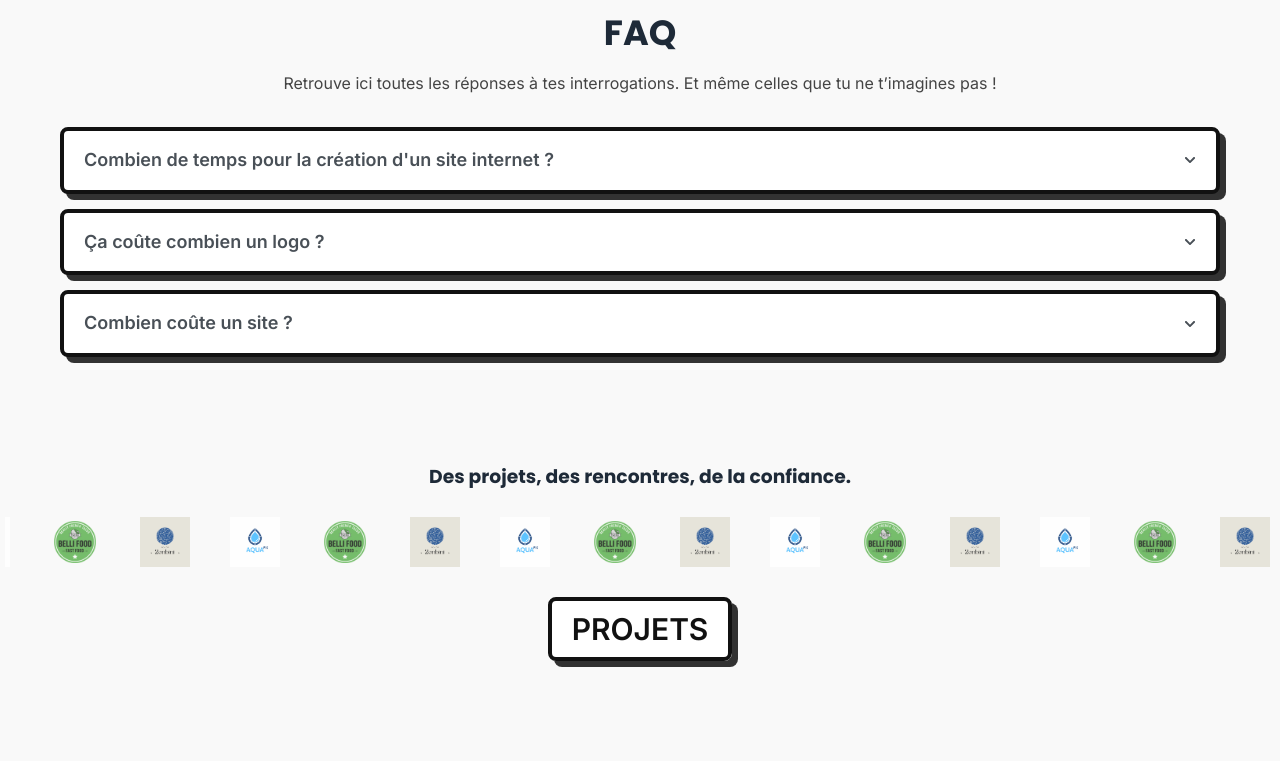
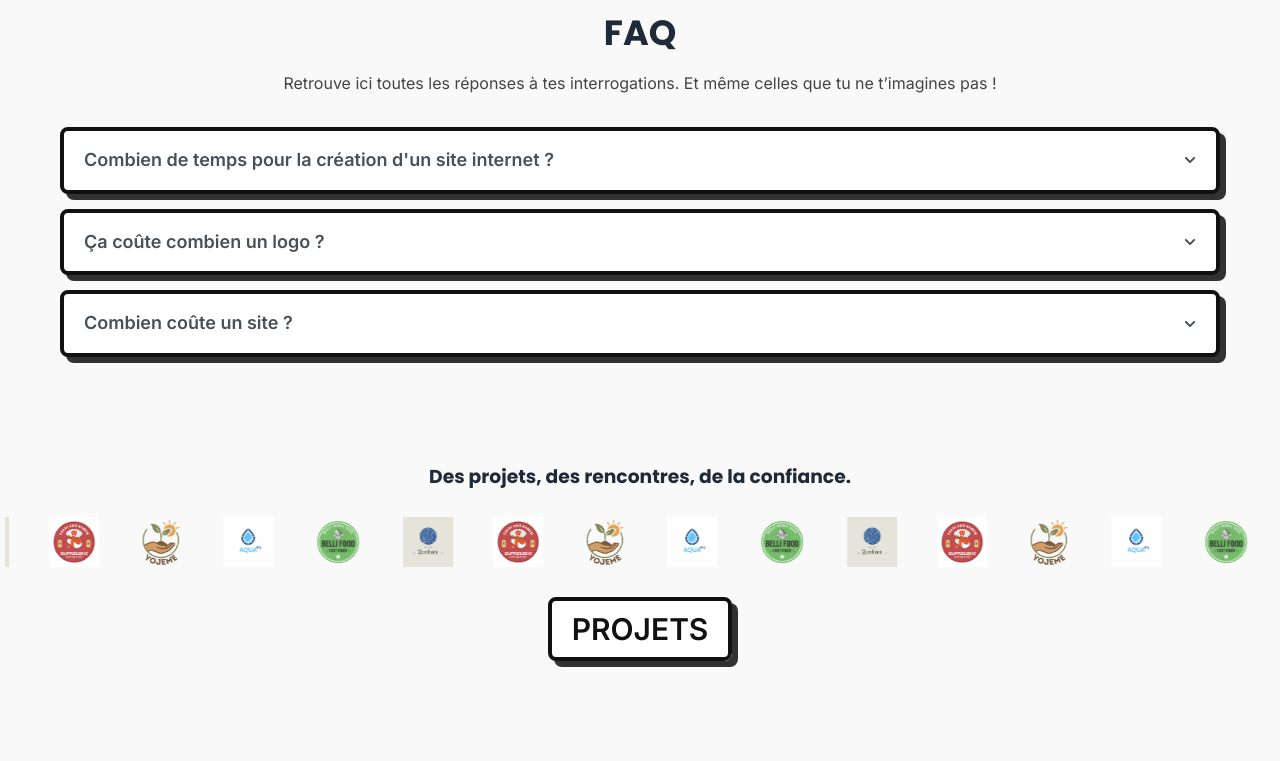
Before and after one commit to SupaKd/su-ado, a React (Vite) app: page / in a window 1280 px wide. Shown: the part 2102-2863 px from the top of the page. Built offline with nearby package versions, Linux system fonts and the light colour scheme.

Commit message:
Mon message de mise à jour

```diff
--- a/src/assets/scss/_layout.scss
+++ b/src/assets/scss/_layout.scss
@@ -54,7 +54,7 @@
     background: none;
     border: none;
     padding: 1rem;
-    font-size: 2rem;
+    font-size: 2.3rem;
     cursor: pointer;
     color: #111;
     transition: transform 0.3s ease;
@@ -120,7 +120,8 @@
       @include slide-top;
 
       &:hover {
-        color: $button;
+        color: $primary-color;
+        background-color: $text;
       }
     }
 
--- a/src/assets/scss/home/_hero.scss
+++ b/src/assets/scss/home/_hero.scss
@@ -1,7 +1,9 @@
 // ==============================
 // HERO
 // ==============================
-
+.home {
+  position: relative;
+}
 .hero {
   position: relative;
   overflow: hidden;
--- a/src/assets/scss/home/_service.scss
+++ b/src/assets/scss/home/_service.scss
@@ -225,7 +225,7 @@ font-size: 3rem;
   display: flex;
   justify-content: center;
   align-items: center;
-  gap: 1rem;
+  gap: 2rem;
   margin: 1.5rem 0;
 
   .slider-btn {
--- a/src/components/LogoSlider.jsx
+++ b/src/components/LogoSlider.jsx
@@ -11,27 +11,43 @@ const LogoSlider = () => {
     "/2onbini.webp",
     "belli.webp",
     "aqua.webp",
+    "logo-yojeme.webp",
+    "supasushi.webp",
     "/2onbini.webp",
     "belli.webp",
     "aqua.webp",
+    "logo-yojeme.webp",
+    "supasushi.webp",
     "/2onbini.webp",
     "belli.webp",
     "aqua.webp",
+    "logo-yojeme.webp",
+    "supasushi.webp",
     "/2onbini.webp",
     "belli.webp",
     "aqua.webp",
+    "logo-yojeme.webp",
+    "supasushi.webp",
     "/2onbini.webp",
     "belli.webp",
     "aqua.webp",
+    "logo-yojeme.webp",
+    "supasushi.webp",
     "/2onbini.webp",
     "belli.webp",
     "aqua.webp",
+    "logo-yojeme.webp",
+    "supasushi.webp",
     "/2onbini.webp",
     "belli.webp",
     "aqua.webp",
+    "logo-yojeme.webp",
+    "supasushi.webp",
     "/2onbini.webp",
     "belli.webp",
     "aqua.webp",
+    "logo-yojeme.webp",
+    "supasushi.webp",
     "/2onbini.webp",
     "belli.webp",
     "aqua.webp",
--- a/src/pages/Portfolio.jsx
+++ b/src/pages/Portfolio.jsx
@@ -42,7 +42,7 @@ function Portfolio() {
     {
       id: 3,
       title: "Yojeme",
-      description: "Projet pour une association insertion ",
+      description: "Projet pour un site vitrine d'une association",
       img: "/logo-yojeme.webp",
       link: "#",
     },
--- a/src/pages/home/Home.jsx
+++ b/src/pages/home/Home.jsx
@@ -5,30 +5,17 @@ import Question from "../home/Question";
 import LogoSlider from "../../components/LogoSlider";
 import Img from "../home/Img";
 import ScrollRevealWrapper from "../../components/ScrollRevealWrapper";
-import { motion } from "framer-motion";
 
 function Home() {
-  const pageTransition = {
-    initial: { opacity: 0, y: 30 },
-    animate: {
-      opacity: 1,
-      y: 0,
-      transition: { duration: 0.6, ease: "easeOut" },
-    },
-    exit: { opacity: 0, y: -20, transition: { duration: 0.4, ease: "easeIn" } },
-  };
+
   return (
-    <motion.main
-      variants={pageTransition}
-      initial="initial"
-      animate="animate"
-      exit="exit"
-    >
+
+    <main className="home">
       <ScrollRevealWrapper>
         <Hero />
       </ScrollRevealWrapper>
 
-      <ScrollRevealWrapper delay={0.1}>
+      <ScrollRevealWrapper delay={0.2}>
         <Service />
       </ScrollRevealWrapper>
 
@@ -47,7 +34,7 @@ function Home() {
       <ScrollRevealWrapper delay={0.5}>
         <LogoSlider />
       </ScrollRevealWrapper>
-    </motion.main>
+    </main>
   );
 }
 
--- a/src/pages/home/Method.jsx
+++ b/src/pages/home/Method.jsx
@@ -1,4 +1,3 @@
-import { motion } from "framer-motion";
 import Typewriter from "typewriter-effect";
 import { FaSearch, FaLightbulb, FaTools, FaRocket } from "react-icons/fa";
 
@@ -25,10 +24,11 @@ function Method() {
       icon: <FaRocket />,
     },
   ];
+
   return (
     <section className="method">
       <div className="method__container">
-      <h2 className="method__title">
+        <h2 className="method__title">
           <Typewriter
             options={{
               strings: ["Nos méthodes"],
@@ -36,24 +36,15 @@ function Method() {
               loop: true,
             }}
           />
-        </h2>        <div className="method__timeline">
+        </h2>
+
+        <div className="method__timeline">
           {steps.map((step, index) => (
-            <motion.div
-              className="method__card"
-              key={index}
-              initial={{ opacity: 0, y: 50 }}
-              whileInView={{ opacity: 1, y: 0 }}
-              viewport={{ once: true }}
-              transition={{ duration: 0.3, delay: index * 0.2 }}
-            >
+            <div className="method__card" key={index}>
               <div className="method__icon">{step.icon}</div>
-
-              <h3 className="method__card-title">
-                {step.titles}
-              </h3>
-
+              <h3 className="method__card-title">{step.titles}</h3>
               <p className="method__card-desc">{step.desc}</p>
-            </motion.div>
+            </div>
           ))}
         </div>
       </div>
--- a/src/pages/home/Question.jsx
+++ b/src/pages/home/Question.jsx
@@ -1,5 +1,4 @@
 import { useState } from "react";
-import { motion, AnimatePresence } from "framer-motion";
 import { FaChevronDown, FaChevronUp } from "react-icons/fa";
 
 function Question() {
@@ -56,26 +55,23 @@ function Question() {
             <div
               key={index}
               className={`faq__item ${isOpen ? "open" : ""}`}
-              onClick={() => toggle(index)}
             >
-              <div className="faq__question">
+              <div className="faq__question" onClick={() => toggle(index)}>
                 <span>{item.question}</span>
                 {isOpen ? <FaChevronUp /> : <FaChevronDown />}
               </div>
 
-              <AnimatePresence initial={false}>
-                {isOpen && (
-                  <motion.div
-                    className="faq__answer"
-                    initial={{ height: 0, opacity: 0 }}
-                    animate={{ height: "auto", opacity: 1 }}
-                    exit={{ height: 0, opacity: 0 }}
-                    transition={{ duration: 0.3 }}
-                  >
-                    <div className="faq__answer-inner">{item.answer}</div>
-                  </motion.div>
-                )}
-              </AnimatePresence>
+              <div
+                className="faq__answer"
+                style={{
+                  maxHeight: isOpen ? "1000px" : "0",
+                  overflow: "hidden",
+                  opacity: isOpen ? 1 : 0,
+                  transition: "all 0.3s ease",
+                }}
+              >
+                <div className="faq__answer-inner">{item.answer}</div>
+              </div>
             </div>
           );
         })}
--- a/src/pages/home/Service.jsx
+++ b/src/pages/home/Service.jsx
@@ -8,22 +8,22 @@ function Service() {
   const services = [
     {
       title: "Site vitrine >",
-      description: "Nous concevons des sites vitrines modernes...",
+      description: "Nous concevons des sites vitrines modernes, élégants et adaptés à tous les supports. Idéal pour présenter votre activité, vos services ou votre savoir-faire, le site vitrine renforce votre image professionnelle et améliore votre visibilité en ligne.",
       image: "vitrine2.webp",
     },
     {
       title: "Site e-commerce >",
-      description: "Nous créons des boutiques en ligne performantes...",
+      description: "Nous créons des boutiques en ligne performantes, sécurisées et faciles à gérer. Que vous souhaitiez vendre quelques produits ou lancer un catalogue complet, je vous accompagne dans la création d’un site e-commerce sur mesure, optimisé pour convertir vos visiteurs en clients.",
       image: "supacofooter.webp",
     },
     {
       title: "Logo >",
-      description: "Votre identité visuelle commence par un logo fort...",
+      description: "Votre identité visuelle commence par un logo fort et mémorable. Je crée pour vous un logo unique, à votre image, qui véhicule les valeurs de votre marque ou activité.",
       image: "logo2.webp",
     },
     {
       title: "Flyers >",
-      description: "Besoin de communiquer efficacement sur vos événements...",
+      description: "Besoin de communiquer efficacement sur vos événements, vos services ou vos offres ? Je réalise vos flyers, cartes de visite, affiches ou brochures avec un design percutant et professionnel.",
       image: "fly2.webp",
     },
   ];
```
